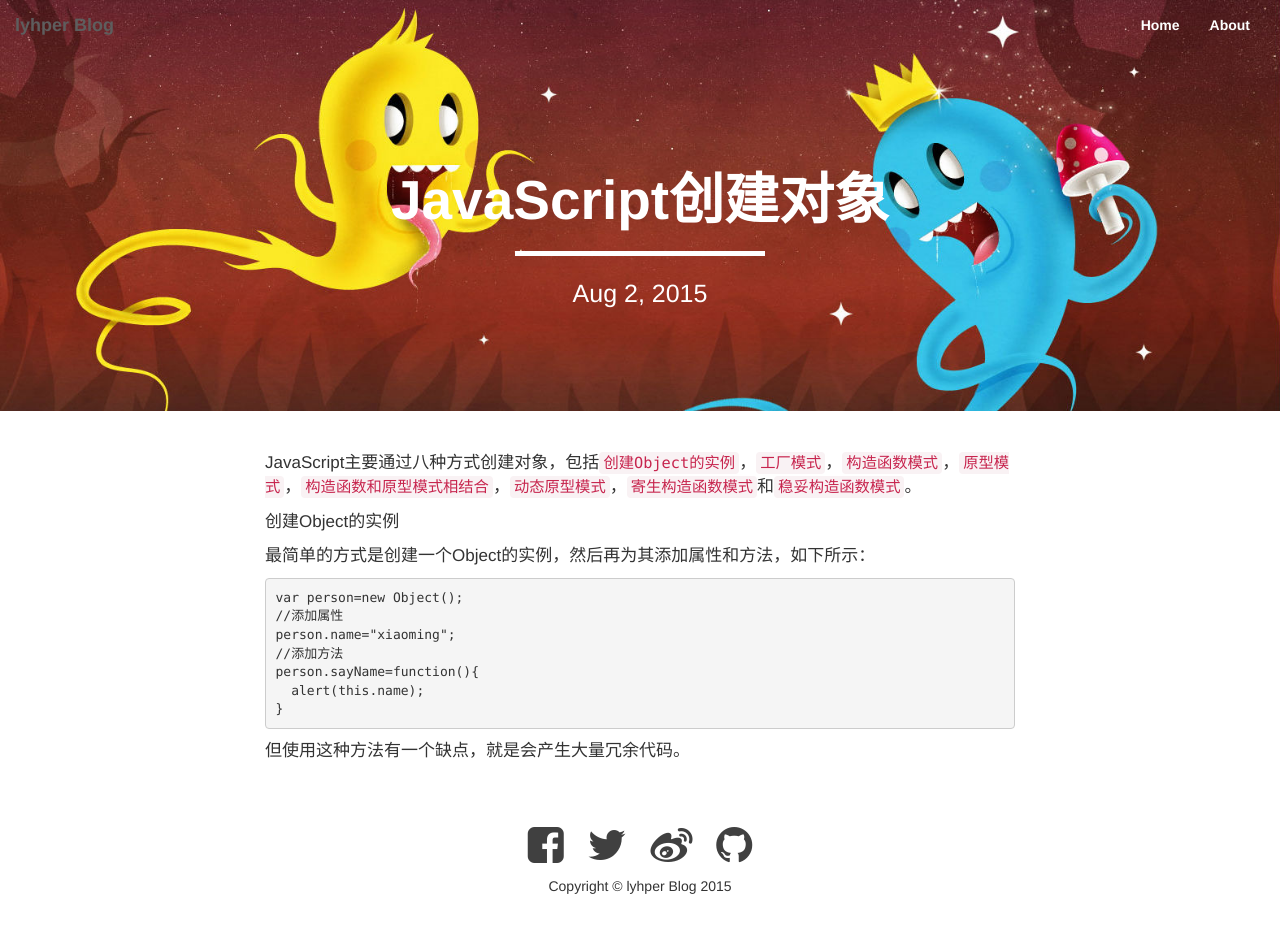
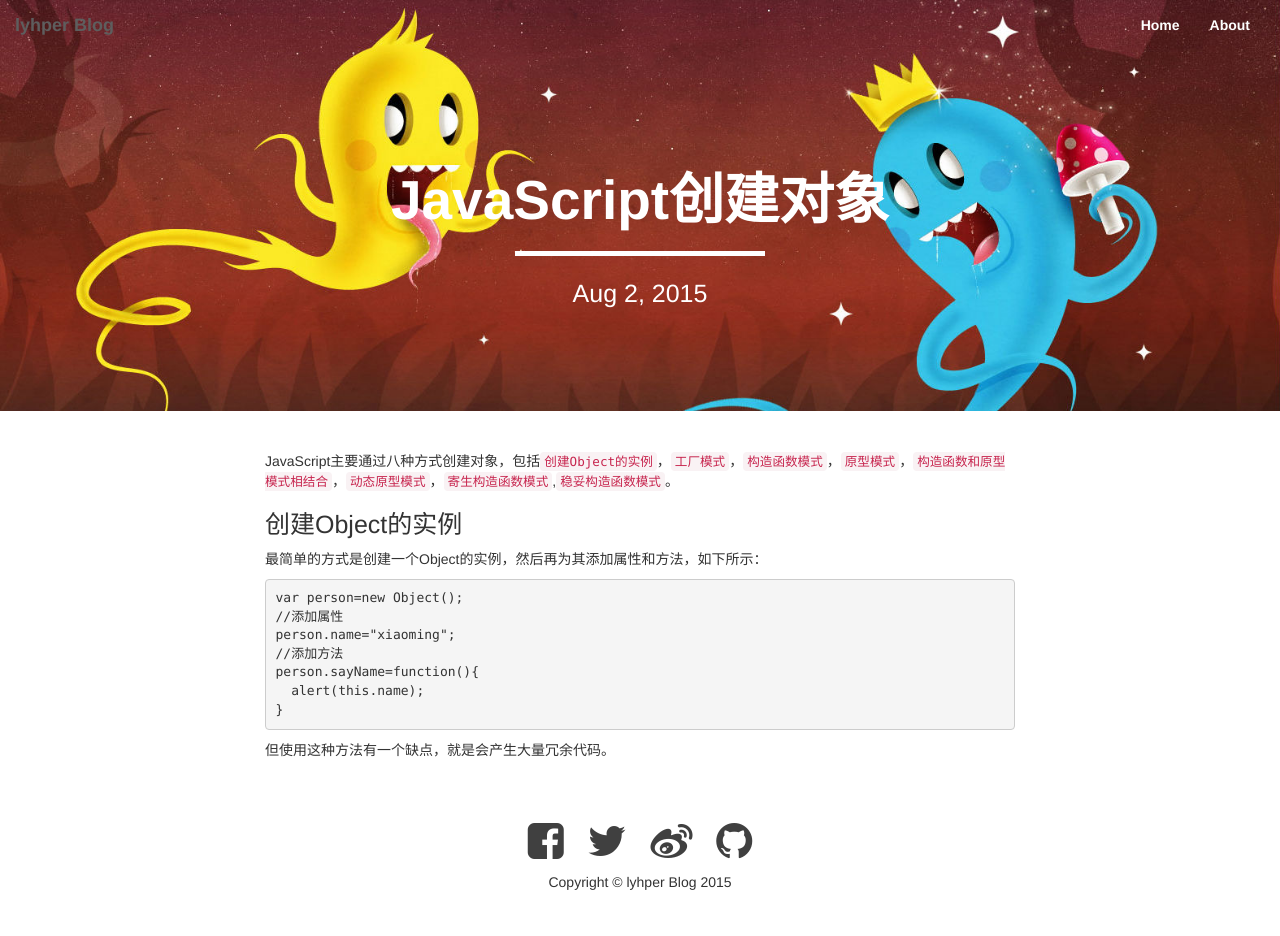
Before and after one commit to lyhper/lyhper.github.io, a Jekyll site: the page built from _posts/2015-08-02-JavaScript-create-object.markdown, in a window 1280 px wide. Built offline with Jekyll 4.4.1, drawn with Linux system fonts in a browser that asks for light colours.

Commit message:
modify font size

```diff
--- a/_layouts/post.html
+++ b/_layouts/post.html
@@ -4,12 +4,22 @@ layout: default
 
 
 <style type="text/css">
-    header.intro-header{
+    .intro-header{
         background-image: url('{{ site.baseurl }}/{% if page.header-img %}{{ page.header-img }}{% else %}{{ site.header-img }}{% endif %}')
+    }
+    section article h2{
+      font-size: 25px;
+    }
+    @media only screen and (max-width: 768px){
+      .intro-header .cont-header h1{
+        font-size: 25px;
+      }
+      section article h2{
+        font-size: 20px;
+      }
     }
     section article{
       padding: 20px 0;
-      font-size: 17px;
     }
     @media only screen and (min-width: 768px){
         .intro-header .cont-header{
--- a/_posts/2015-08-02-JavaScript-create-object.markdown
+++ b/_posts/2015-08-02-JavaScript-create-object.markdown
@@ -6,9 +6,9 @@ categories: JavaScript
 header-img: img/JavaScript-create-object.jpg
 ---
 
-JavaScript主要通过八种方式创建对象，包括`创建Object的实例`，`工厂模式`，`构造函数模式`，`原型模式`，`构造函数和原型模式相结合`，`动态原型模式`，`寄生构造函数模式`和`稳妥构造函数模式`。
+JavaScript主要通过八种方式创建对象，包括`创建Object的实例`，`工厂模式`，`构造函数模式`，`原型模式`，`构造函数和原型模式相结合`，`动态原型模式`，`寄生构造函数模式`,`稳妥构造函数模式`。
 
-创建Object的实例
+##创建Object的实例
 
 最简单的方式是创建一个Object的实例，然后再为其添加属性和方法，如下所示：
 {% highlight ruby %}
```
